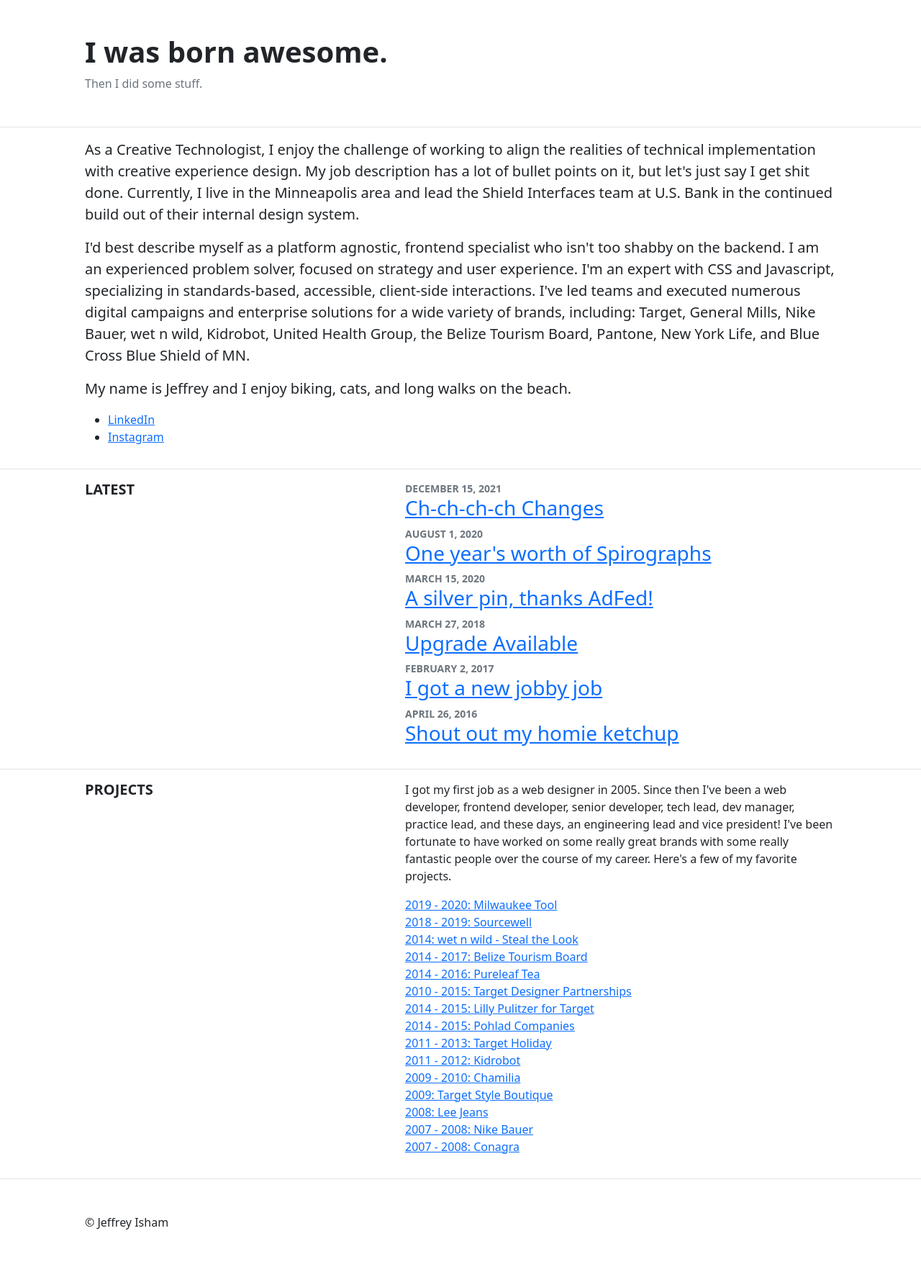
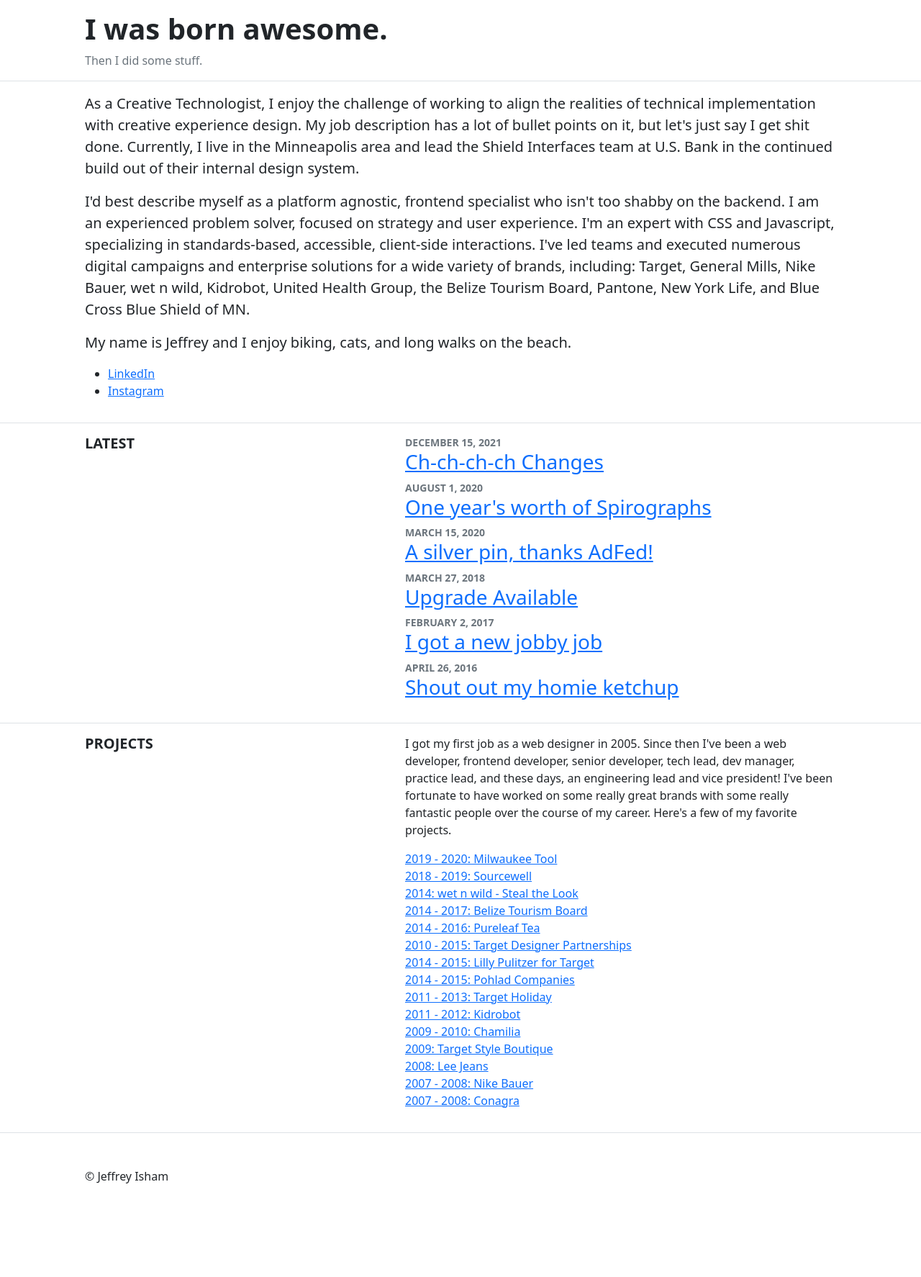
Before and after one commit to jeffreyisham/jeffreyisham.github.io, a Jekyll site: the page built from index.html, in a window 1280 px wide. Shown: the whole page at 72% size. Built offline with Jekyll 4.4.1, drawn with Linux system fonts in a browser that asks for light colours; after the commit the page ends 1710 px from its top, so only the background shows below that.

Commit message:
Update site-header.html

```diff
--- a/_includes/site-header.html
+++ b/_includes/site-header.html
@@ -1,5 +1,5 @@
 <div class="border-bottom">
-  <header class="container p-5 site-header">
+  <header class="site-header container p-3 px-md-5">
     <h1 class="site-title fw-bold">I was born awesome.</h1>
     <div class="site-description text-muted">Then I did some stuff.</div>
   </header>
```
